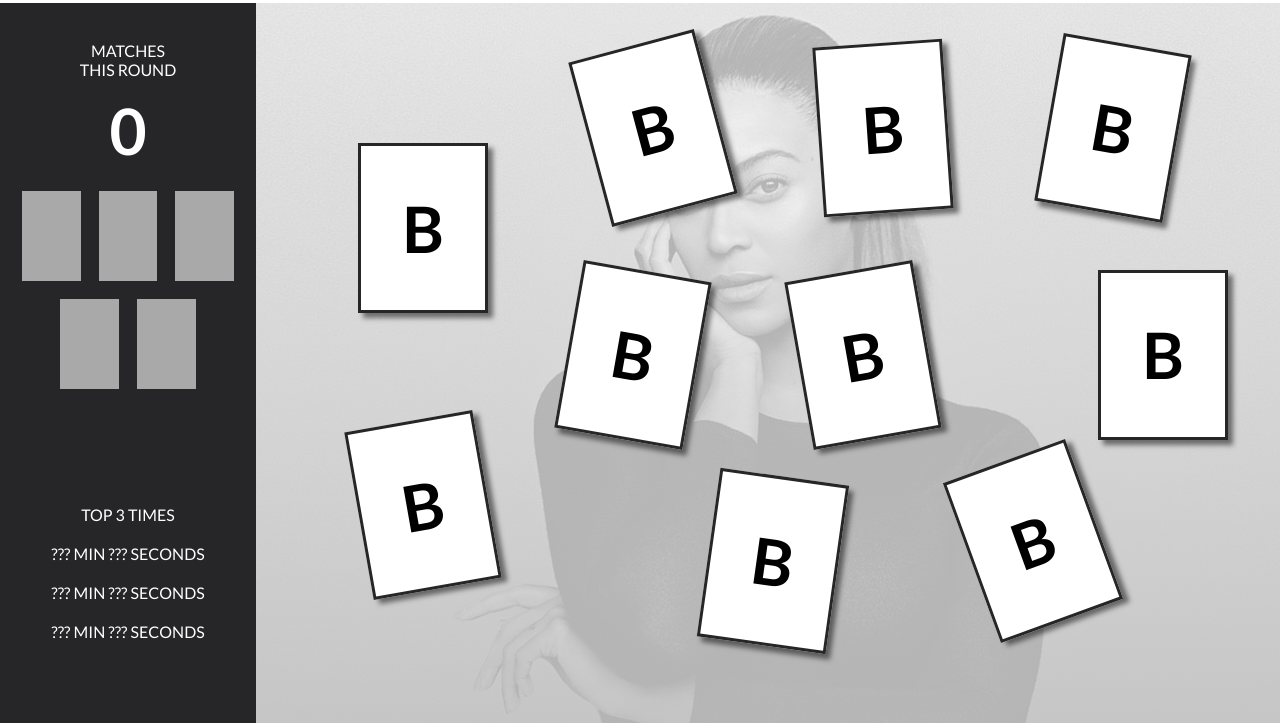
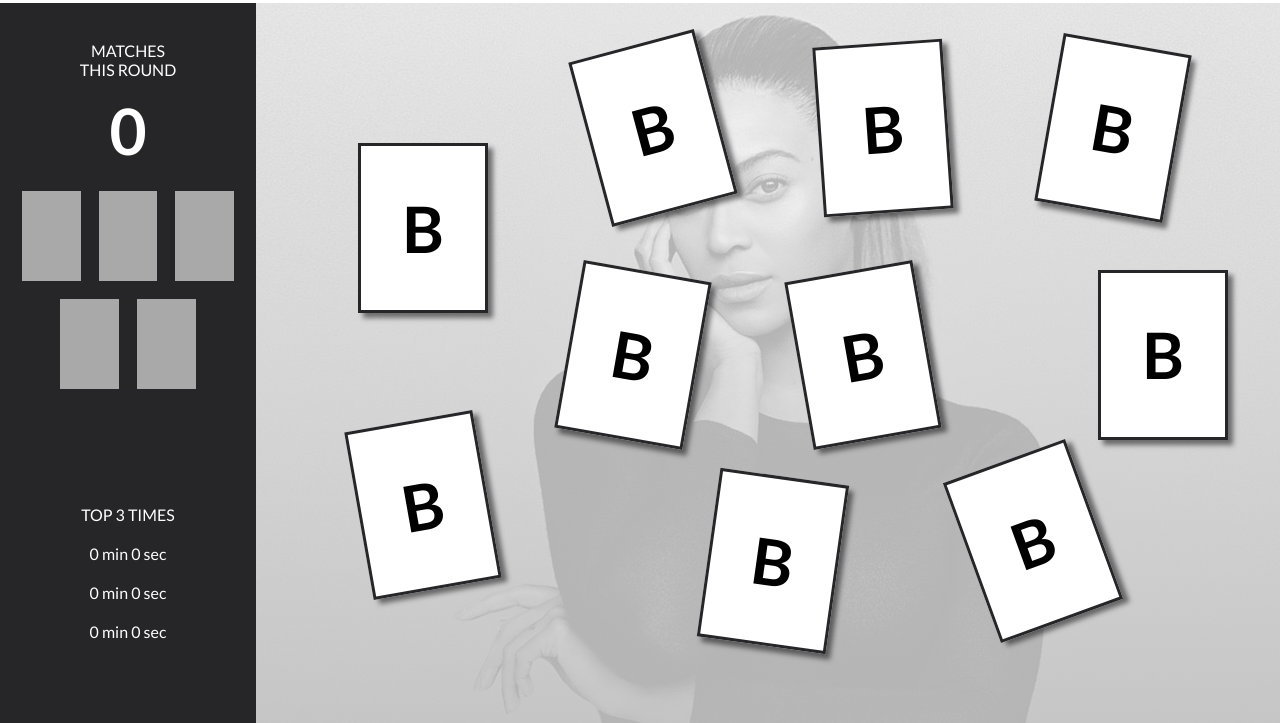
Before and after one commit to C-Bandstra/beyonce, a plain HTML site: page index.html in a window 1280 px wide. Shown: the part 77-800 px from the top of the page. Drawn offline with Linux system fonts and the light colour scheme.

Commit message:
display top scores

```diff
--- a/index.html
+++ b/index.html
@@ -33,9 +33,9 @@
       </section>
       <section class="top-scores">
         <p>TOP 3 TIMES</p>
-        <p class="score first-score">??? MIN ??? SECONDS</p>
-        <p class="score second-score">??? MIN ??? SECONDS</p>
-        <p class="score third-score">??? MIN ??? SECONDS</p>
+        <p class="first-score"></p>
+        <p class="second-score"></p>
+        <p class="third-score"></p>
       </section>
     </nav>
     <section class="card-container">
--- a/main.js
+++ b/main.js
@@ -4,6 +4,9 @@ var gamePage = document.querySelector('.game-page');
 var winPage = document.querySelector('.win-page-container');
 var matchAmount = document.querySelector('.amount-container');
 var winPageTime = document.querySelector('.total-time');
+var firstScore = document.querySelector('.first-score');
+var secondScore = document.querySelector('.second-score');
+var thirdScore = document.querySelector('.third-score');
 var deck = new Deck();
 var timer = new Timer();
 
@@ -33,6 +36,7 @@ function invokeTimer() {
 function invokeDeck() {
   deck.populateDeck();
   displayCards(event);
+  displayTopTimes();
 }
 
 function displayCards(event) {
@@ -90,3 +94,18 @@ function gameOver(minutes, seconds) {
   winPage.classList.remove('hide');
   winPageTime.innerText = `${minutes} minutes ${seconds} seconds`;
 }
+
+function displayTopTimes() {
+  var firstTime = timer.topTimes[0];
+  var sec1 = Math.round(firstTime % 60);
+  var min1 = Math.floor(firstTime / 60);
+  var secondTime = timer.topTimes[1];
+  var sec2 = Math.round(secondTime % 60);
+  var min2 = Math.floor(secondTime / 60);
+  var thirdTime = timer.topTimes[2];
+  var sec3 = Math.round(thirdTime % 60);
+  var min3 = Math.floor(thirdTime / 60);
+  firstScore.innerText = `${min1 || '0'} min ${sec1 || '0'} sec`;
+  secondScore.innerText = `${min2 || '0'} min ${sec2 || '0'} sec`;
+  thirdScore.innerText = `${min3 || '0'} min ${sec3 || '0'} sec`;
+}
```
